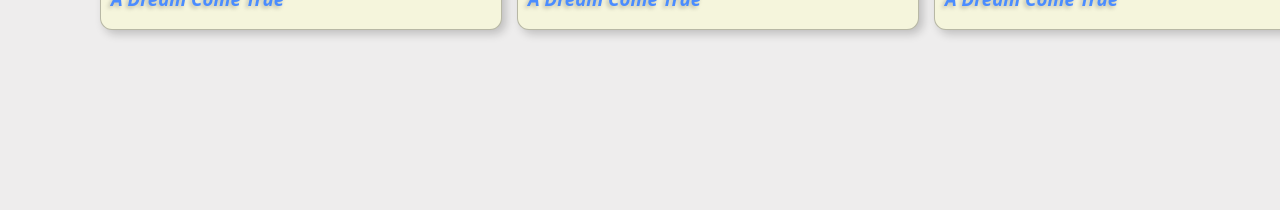
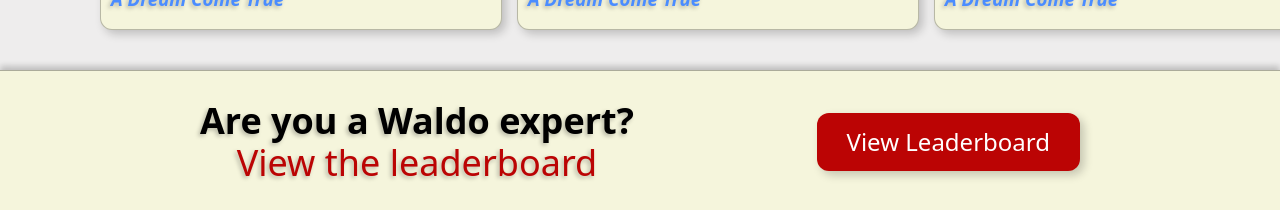
Before and after one commit to Kieran-Go/waldo-app, a React (Vite) app in the folder client/: page / in a window 1280 px wide. Shown: the part 838-1048 px from the top of the page. Before the commit the page ends 908 px from the top, so only its background shows below. Built offline with nearby package versions, Linux system fonts and the light colour scheme.

Commit message:
Add Home page footer
- Added footer section to Home page with link to leaderboard page
- Styled footer layout
- Add new --ui-shadow variable for reusable ui element shadows

```diff
--- a/client/src/css/variables.css
+++ b/client/src/css/variables.css
@@ -3,8 +3,10 @@
     --bg-color: #eeeded;
     --fg-color: beige;
 
-    /* Text colors and shadows */
+    /* Colors and shadows */
     --lt-blue: #4a8cff;
     --lt-red: #ff3e3e;
+    --drk-red: #bb0404;
     --txt-shd: -2px 2px 4px rgba(0,0,0,.25);
+    --ui-shd: 4px 4px 10px #0003;
 }
--- a/client/src/pages/Home/Home.css
+++ b/client/src/pages/Home/Home.css
@@ -1,3 +1,11 @@
+/* Container for all content on homepage */
+.home {
+    flex: 1;
+    display: flex;
+    flex-direction: column;
+}
+
+/* ----- SCENE GRID ----- */
 /* Main container for all Scenes content */
 .scenes-container{
     display: grid;
@@ -15,7 +23,7 @@
     border: solid 1px rgba(0,0,0,.25);
     border-radius: 12px;
     width: fit-content;
-    box-shadow:4px 4px 10px #0003;
+    box-shadow: var(--ui-shd);
     color: var(--lt-blue);
     background-color: var(--fg-color);
     will-change: color, background-color, box-shadow;
@@ -42,3 +50,57 @@
     text-shadow: var(--txt-shd);
     margin-left: 10px;
 }
+
+/* ----- FOOTER ----- */
+/* Main container for all footer content */
+.home-footer{
+    display: flex;
+    align-items: center;
+    justify-content: space-between;
+    background-color: var(--fg-color);
+    padding: 0 200px 30px 200px;
+    border-top: rgba(0, 0, 0, 0.3) solid 1px;
+    box-shadow: 0px -4px 6px #0003;
+    margin-top: auto;
+}
+
+/* Container for footer text */
+.footer-text{
+    display: flex;
+    flex-direction: column;
+    align-items: center;
+    font-size: 1.5em;
+}
+
+/* Footer-text link */
+.footer-text a{
+    color: var(--drk-red);
+    text-decoration: none;
+    margin-top: -30px;
+}
+    /* Psuedo-class hover for footer link */
+    .footer-text a:hover{
+        color: var(--lt-red);
+    }
+
+/* Shared font-size and text-shadow between footer-text and link */
+.footer-text, .footer-text a{
+    font-size: 1.5em;
+    text-shadow: var(--txt-shd);
+}
+
+/* Footer link-button */
+.home-footer .link-button{
+    text-decoration: none;
+    color: white;
+    background-color: var(--drk-red);
+    border-radius: 12px;
+    padding: 15px 30px;
+    font-size: 1.5em;
+    margin-top: 30px;
+    box-shadow: var(--ui-shd);
+}
+/* Footer link-button hover pseudo-class */
+    .home-footer .link-button:hover{
+        background-color: var(--lt-red);
+    }
--- a/client/src/pages/Home/Home.jsx
+++ b/client/src/pages/Home/Home.jsx
@@ -11,6 +11,7 @@ export default function Home(){
       <Header />
 
       <div className='home'>
+
         {/* Render scenes */}
         <section className="scenes-container">
             {/* Map through each scene */}
@@ -22,6 +23,20 @@ export default function Home(){
                 </Link>
             ))}
         </section>
+
+        {/* Render Homepage footer */}
+        <footer className='home-footer'>
+            {/* Container for footer text */}
+            <div className="footer-text">
+                <h2>Are you a Waldo expert?</h2>
+                <Link to={'/leaderboard'}>View the leaderboard</Link>
+            </div>
+
+            {/* Link-button to leaderboard */}
+            <Link to={'/leaderboard'} className="link-button">
+                View Leaderboard
+            </Link>
+        </footer>
       </div>
     </>
   );
```
